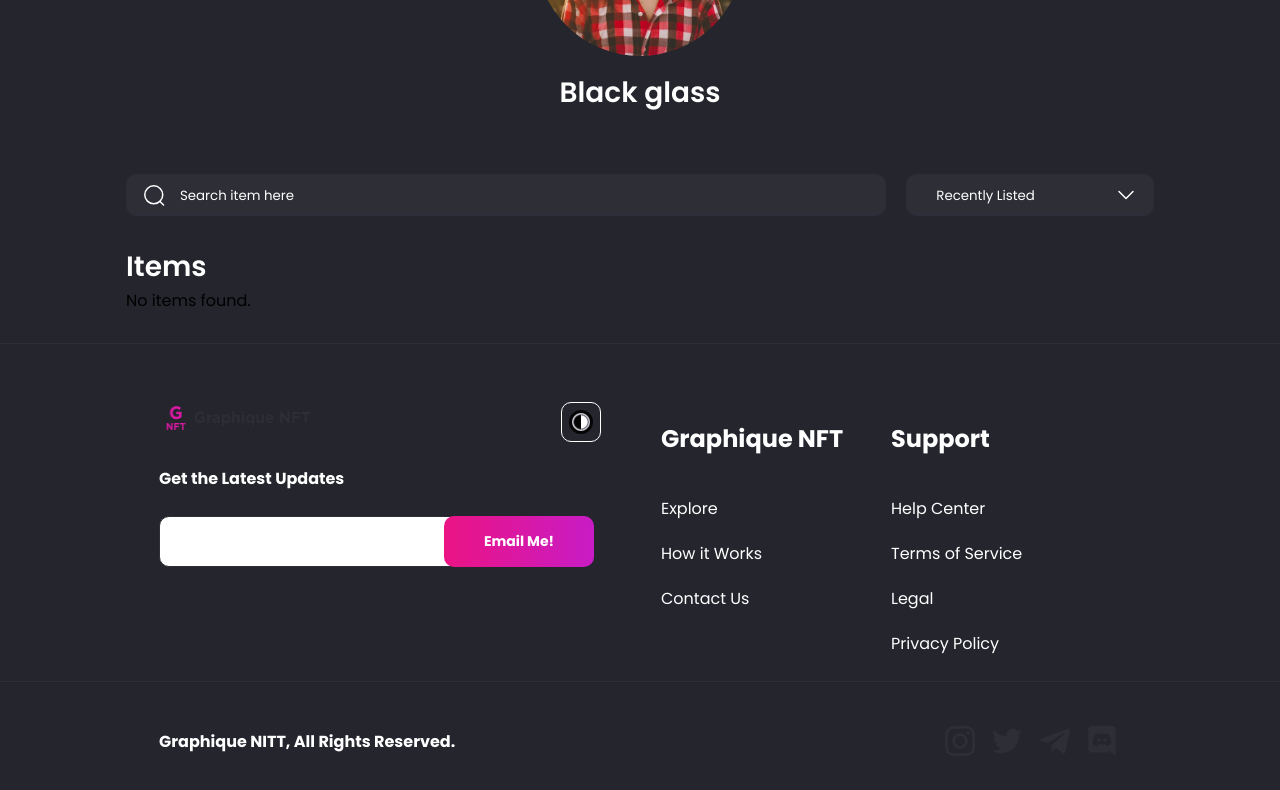
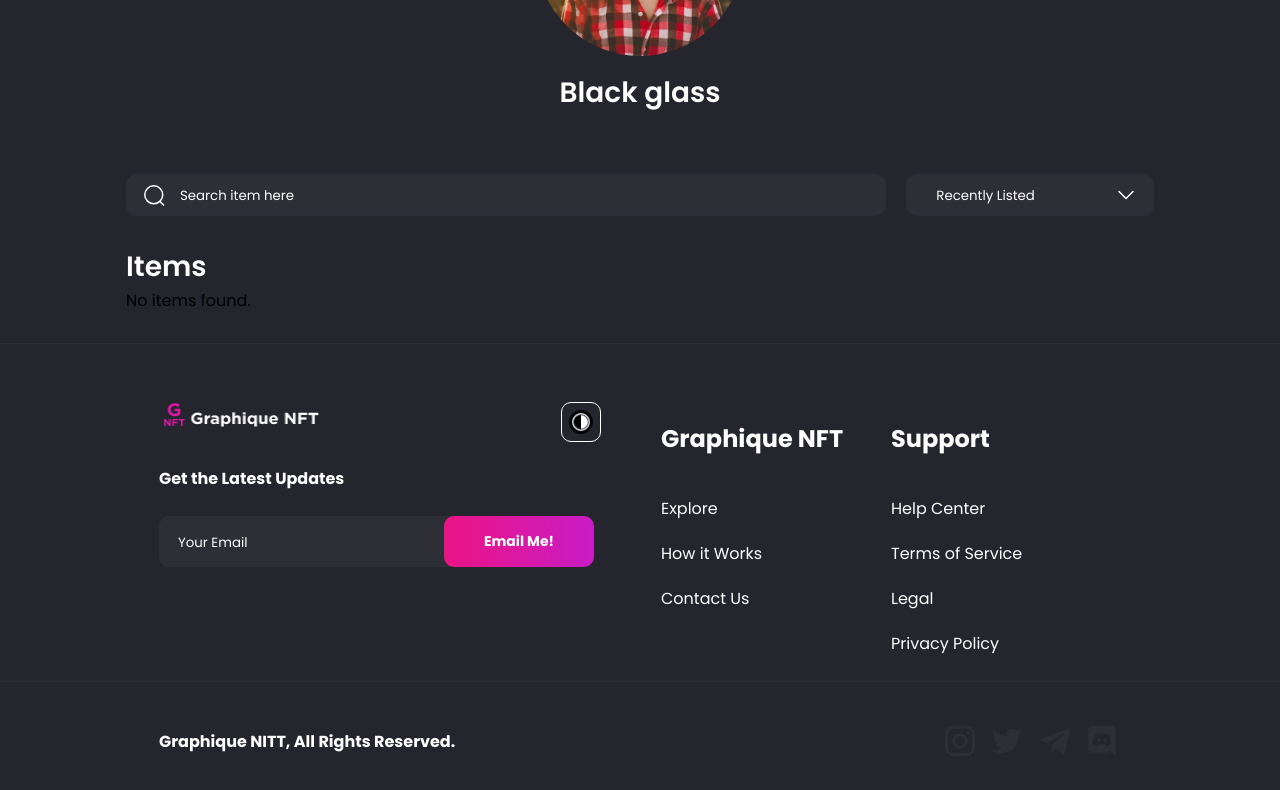
Before and after one commit to ankit-rawani/DesCode, a React (Create React App) app: page /profile/black_glass in a window 1280 px wide. Both pictures are taken after a click on the element 581 px from the left and 894 px from the top of the page. Shown: the part 473-1263 px from the top of the page. Built offline with nearby package versions, Linux system fonts and the light colour scheme.

Commit message:
fix: Footer

```diff
--- a/src/components/footer/Footer.js
+++ b/src/components/footer/Footer.js
@@ -1,6 +1,7 @@
 import React from 'react'
 import styles from './Footer.module.css'
 import logo from '../../images/Light2.png'
+import darkLogo from '../../images/Dark2.png'
 import insta from '../../images/icons/Social/instagram.svg'
 import twitter from '../../images/icons/Social/twitter.svg'
 import telegram from '../../images/icons/Social/telegram.svg'
@@ -15,11 +16,8 @@ export default function Footer(props) {
                     <section className={styles.footerAboutCol}>
                         <section className={styles.footerTitle}>
                             <div>
-                                <img
-                                    src={logo}
-                                    alt="Main Logo"
-                                    className={styles.footerImage}
-                                />
+                                {props.darkMode && <img src={darkLogo} alt="Main logo" className={styles.footerImage} />}
+                                {!props.darkMode && <img src={logo} alt="Main logo" className={styles.footerImage} />}
                             </div>
                             <div onClick={() => props.setDarkMode(!props.darkMode)} className={styles.darkModeButton}>
                                 <Icon name="dark-mode" size="24" />
--- a/src/components/footer/Footer.module.css
+++ b/src/components/footer/Footer.module.css
@@ -116,13 +116,14 @@
     border-radius: 10px 0 0 10px;
     border: var(--borderColor) 1px solid;
     padding: 12px 18px;
-    background-color: white;
+    background-color: var(--formInputColor);
 }
 
 .searchBar {
     outline: none;
     border: none;
     width: 100%;
+    background-color: var(--formInputColor);
 }
 
 .button {
```
